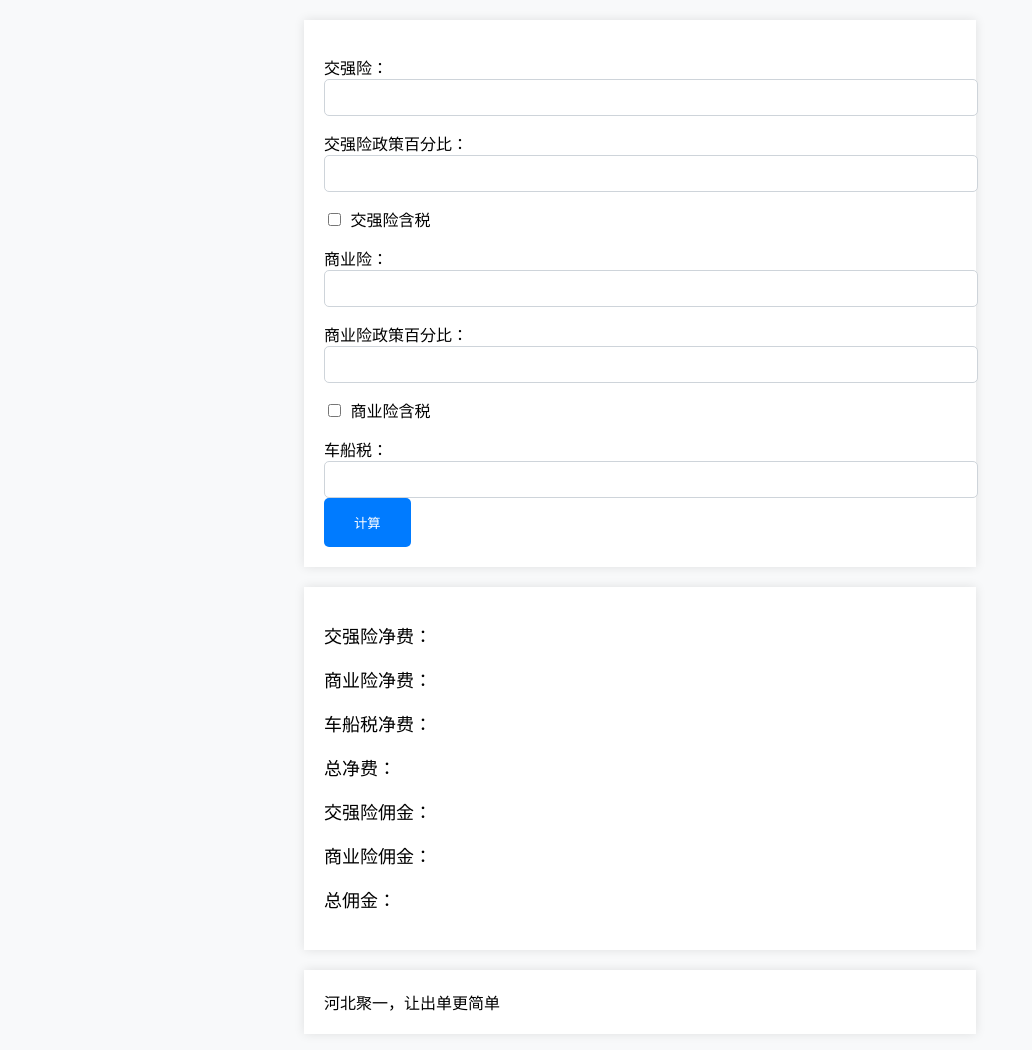
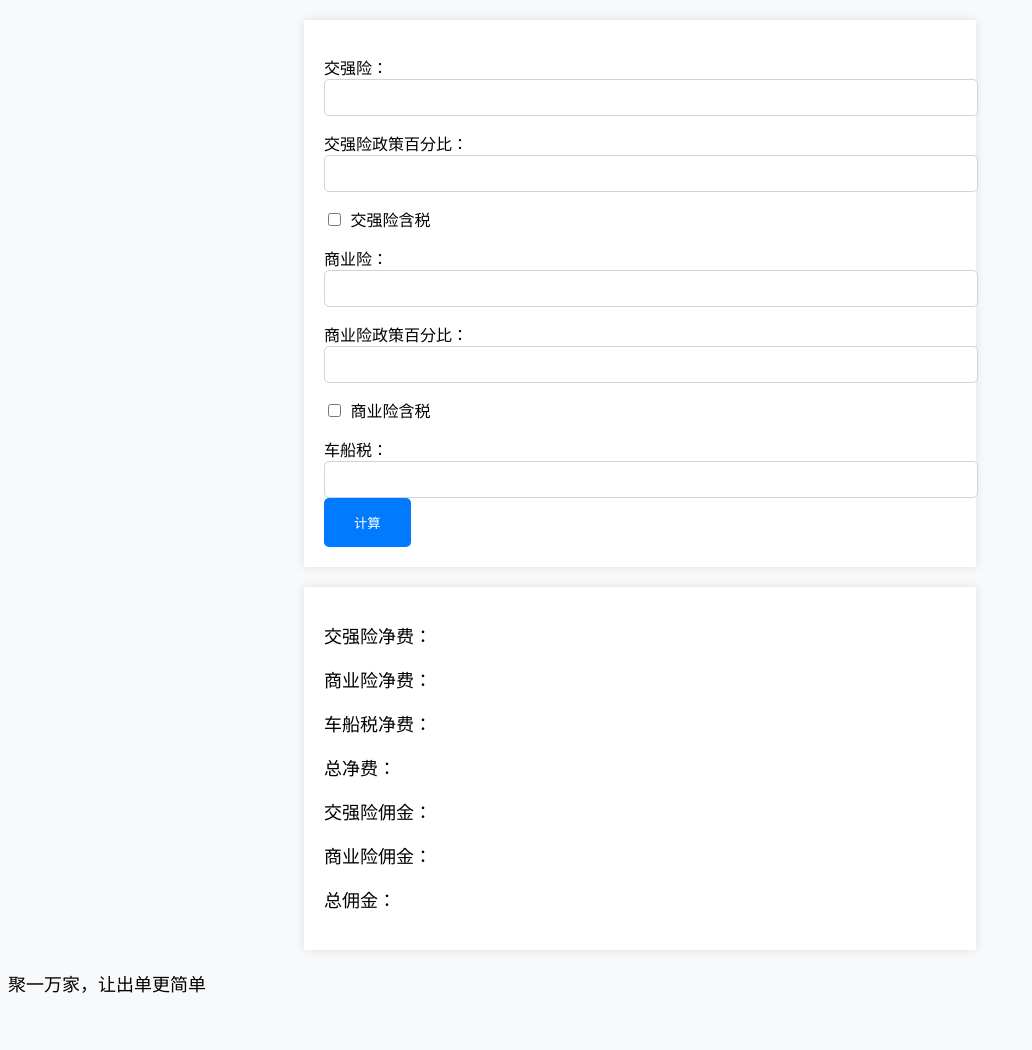
Before and after one commit to zalehub/Net_Fee_Calculator, a plain HTML site: page index.html in a window 1280 px wide. Shown: the whole page, without its empty margins (0-1032 px from the left). After the commit the page ends 1014 px from the top, so only its background shows below. Drawn offline with Linux system fonts and the light colour scheme.

Commit message:
Update index.html

```diff
--- a/index.html
+++ b/index.html
@@ -127,9 +127,11 @@
     <p>商业险佣金：<span id="commercialInsuranceCommission"></span></p>
     <p>总佣金：<span id="totalCommission"></span></p>
   </div>
-
-  <div class="usage">河北聚一，让出单更简单</div>
-
+<footer>
+    <div>
+      <p>聚一万家，让出单更简单</p>
+    </div>
+  </footer>
   <script>
     function calculate() {
       var compulsoryInsurance = document.getElementById('compulsoryInsurance').value;
```
